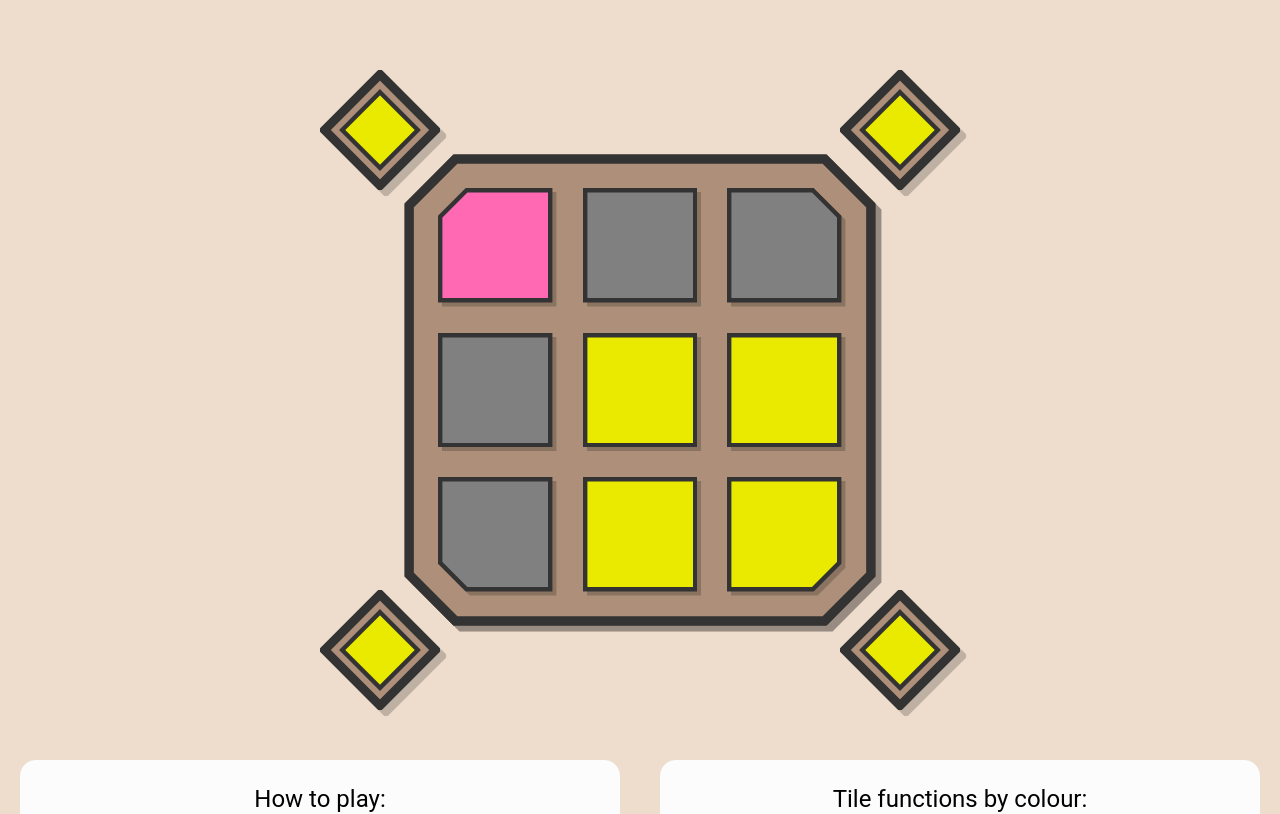
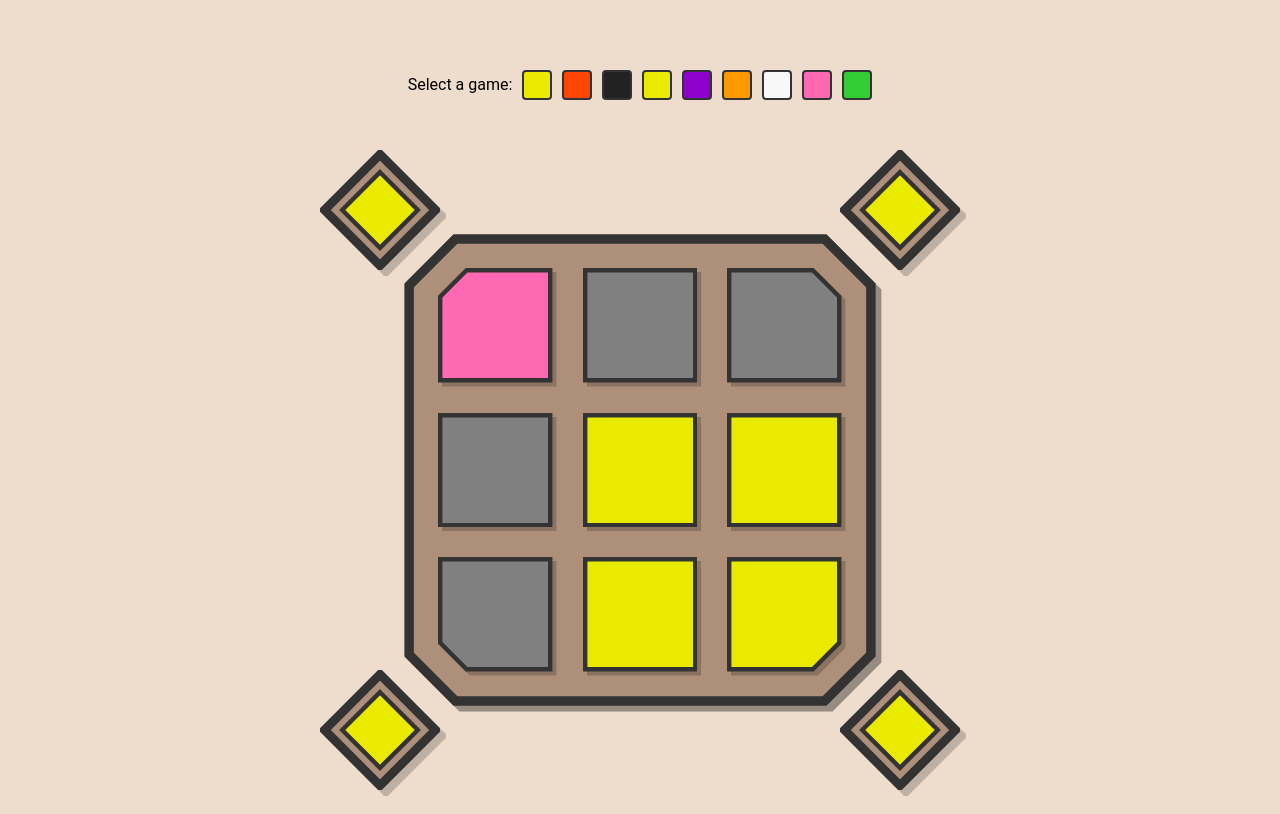
Before and after one commit to mediumpacer/puzzlebox, a React (Vite) app: page / in a window 1280 px wide. Shown: the top 814 px of the page. Built offline with nearby package versions, Linux system fonts and the light colour scheme.

Commit message:
feat: improving game state logic, adding basic multiple game functionality

```diff
--- a/src/App.tsx
+++ b/src/App.tsx
@@ -1,6 +1,6 @@
 
 import './App.css';
-import TileBoard from './components/TileBoard';
+import PuzzleBox from './components/PuzzleBox';
 import Explainers from './components/Explainers';
 
 
@@ -26,7 +26,7 @@ function App() {
     <>
       <AppContainer>
         <h1>Puzzle Box</h1>
-        <TileBoard />
+        <PuzzleBox />
         <Explainers />
       </AppContainer>
     </>
--- a/src/components/Explainers.tsx
+++ b/src/components/Explainers.tsx
@@ -37,7 +37,7 @@ const ExplainerColumn = styled.div`
   }
 `;
 
-const ExplainerTile = styled.div<{ $colour?: TileColour}>`
+const ExplainerTile = styled.div<{ $colour?: TileColour }>`
   background: ${props => props.$colour ? `var(--color-tile-${props.$colour})` : 'transparent'};
   width: 3rem;
   height: 3rem;
--- /dev/null
+++ b/src/components/GameSelector.tsx
@@ -0,0 +1,32 @@
+import TileBoard from './TileBoard';
+import { type TileColour, TileColours } from '../types/tiles';
+import { gameData } from '../data/gameData.ts';
+import styled from 'styled-components';
+
+
+const SelectorTile = styled.button<{ $colour?: TileColour }>`
+  background: ${props => props.$colour ? `var(--color-tile-${props.$colour})` : 'transparent'};
+  width: 3rem;
+  height: 3rem;
+  border: 0.2rem solid var(--color-tile-border);
+  border-radius: 0.4rem;
+  flex-shrink: 0;
+  cursor: pointer;
+`;
+
+const StyledGameSelector = styled.div`
+  display: flex;
+  align-items: center;
+  gap: 1rem;
+`;
+
+export default function GameSelector({games, onSelectClick}) {
+  return (
+    <StyledGameSelector>
+      <p>Select a game:</p>
+    {games.map(function(game, index) {
+      return <SelectorTile $colour={game.iconColour} id={game.id} key={index} onClick={() => onSelectClick(game.id)}></SelectorTile>;
+    })}
+    </StyledGameSelector>
+  );
+}
--- /dev/null
+++ b/src/components/PuzzleBox.tsx
@@ -0,0 +1,25 @@
+import TileBoard from './TileBoard';
+import GameSelector from './GameSelector';
+import { useState } from 'react';
+
+import { type PuzzleGame } from '../types/game';
+import { gameData } from '../data/gameData.ts';
+
+export default function PuzzleBox() {
+
+  const [currentGame, setCurrentGame] = useState<PuzzleGame>(gameData[0]);
+
+  const handleSelectClick = (gameId: string) => {
+    const newGame = gameData.find(game => game.id === gameId);
+    if(newGame) {
+      setCurrentGame(newGame);
+    };
+  }
+
+  return (
+    <>
+    <GameSelector games={gameData} onSelectClick={handleSelectClick}/>
+    <TileBoard game={currentGame} />
+    </>
+  );
+}
--- a/src/components/TileBoard.tsx
+++ b/src/components/TileBoard.tsx
@@ -2,7 +2,7 @@ import styled from 'styled-components';
 import { useState, useEffect } from 'react';
 import Tile from './Tile';
 import LockToggle from './LockToggle';
-import { type TileColour, TileColours } from '../types/tiles';
+import { type TileColour } from '../types/tiles';
 import { calculateTileChange } from '../helpers/tileHelpers.ts'
 
 const StyledTileBoardContainer = styled.div`
@@ -68,56 +68,12 @@ const StyledTileBoard = styled.div`
   z-index: 30;
 `;
 
-export default function TileBoard() {
-  // Game 1 - grey corners win
-  // const defaultBoard = [
-  //   TileColours.GREY, TileColours.GREEN, TileColours.GREY,
-  //   TileColours.ORANGE, TileColours.RED, TileColours.ORANGE,
-  //   TileColours.WHITE, TileColours.GREEN, TileColours.BLACK
-  // ];
-
-  // Game 2 - yello corners win
-  const defaultBoard = [
-    TileColours.PINK, TileColours.GREY, TileColours.GREY,
-    TileColours.GREY, TileColours.YELLOW, TileColours.YELLOW,
-    TileColours.GREY, TileColours.YELLOW, TileColours.YELLOW
-  ];
-
-  // const defaultBoard = [
-  //   TileColours.BLUE, TileColours.PURPLE, TileColours.PURPLE,
-  //   TileColours.PURPLE, TileColours.BLACK, TileColours.RED,
-  //   TileColours.GREEN, TileColours.WHITE, TileColours.BLACK
-  // ];
-
-  const defaultLocks = [
-    {
-      isUnlocked: false,
-      colour: TileColours.YELLOW
-    },
-    {
-      isUnlocked: false,
-      colour: TileColours.YELLOW
-    },
-    {
-      isUnlocked: false,
-      colour: TileColours.YELLOW
-    },
-    {
-      isUnlocked: false,
-      colour: TileColours.YELLOW
-    },
-  ];
-
-  interface TileLock {
-    isUnlocked: Boolean;
-    colour: TileColour;
-  };
-
-  const [tiles, setTiles] = useState<TileColour[]>(defaultBoard);
-  const [locks, setLocks] = useState<TileLock[]>(defaultLocks);
+export default function TileBoard({game}) {
+  const [tiles, setTiles] = useState<TileColour[]>([game.tiles]);
+  const [locks, setLocks] = useState<boolean[]>([false, false, false, false]);
   const [boardUnlocked, setBoardUnlocked] = useState(false);
 
-  const handlTileClick = (pos: number) => {
+  const handleTileClick = (pos: number) => {
     if (boardUnlocked) return;
     const newTiles = calculateTileChange(pos, tiles);
     setTiles(newTiles);
@@ -125,16 +81,16 @@ export default function TileBoard() {
 
   const checkLockState = (pos) => {
     const lockTileRef = [0, 2, 6, 8];
-    return (locks[pos].colour === tiles[lockTileRef[pos]]);
+    return (game.locks[pos] === tiles[lockTileRef[pos]]);
   };
 
   const handleLockClick = (pos: number) => {
     if (boardUnlocked) return;
     let newLocks = locks.slice();
     if (checkLockState(pos)) {
-      newLocks[pos].isUnlocked = true;
+      newLocks[pos] = true;
     } else {
-      newLocks = defaultLocks;
+      newLocks = [false, false, false, false];
       resetTiles();
     }
     setLocks(newLocks);
@@ -142,7 +98,7 @@ export default function TileBoard() {
 
   // Check if all locks are unlocked and then if so open the board / win
   const checkAllUnlocked = () => {
-    const isAllUnlocked = locks.every(lock => lock.isUnlocked);
+    const isAllUnlocked = locks.every(lock => lock === true);
     if (isAllUnlocked) setBoardUnlocked(true);
   };
 
@@ -151,17 +107,15 @@ export default function TileBoard() {
   const checkUnlockedLocks = () => {
     const newLocks = locks.slice();
     locks.forEach((lock, index) => {
-      if (!lock.isUnlocked) return;
-
       if (!checkLockState(index)) {
-        newLocks[index].isUnlocked = false;
+        newLocks[index] = false;
       }
     });
     setLocks(newLocks);
   };
 
   const resetTiles = () => {
-    setTiles(defaultBoard);
+    setTiles(game.tiles);
   }
 
   useEffect(() => {
@@ -172,10 +126,18 @@ export default function TileBoard() {
     checkAllUnlocked();
   }, [locks]);
 
+
+  useEffect(() => {
+    setTiles(game.tiles);
+    setLocks([false, false, false, false]);
+    setBoardUnlocked(false);
+  }, [game]);
+
+
   return (
     <StyledTileBoardContainer className={`${boardUnlocked ? 'unlocked' : ''}`}>
-      {locks.map(function(lock, index){
-        return <LockToggle colour={lock.colour} pos={index} key={index} isUnlocked={lock.isUnlocked} onLockClick={handleLockClick}></LockToggle>;
+      {game.locks.map(function(lock, index){
+        return <LockToggle colour={lock} pos={index} key={index} isUnlocked={locks[index]} onLockClick={handleLockClick}></LockToggle>;
       })}
       <div className="styled-tile-board__inner">
         <div className="box box__top">
@@ -185,7 +147,7 @@ export default function TileBoard() {
         </div>
         <StyledTileBoard className="styled-tile-board__board">
           {tiles.map(function(tileColour, index){
-            return <Tile colour={tileColour} pos={index} key={index} onTileClick={handlTileClick}></Tile>;
+            return <Tile colour={tileColour} pos={index} key={index} onTileClick={handleTileClick}></Tile>;
           })}
         </StyledTileBoard>
         <div className="box box__bottom">
--- /dev/null
+++ b/src/data/gameData.ts
@@ -0,0 +1,148 @@
+import { TileColours } from '../types/tiles';
+
+export const gameData = [
+  {
+    id: '1',
+    title: 'Yellow Locks',
+    iconColour: TileColours.YELLOW,
+    tiles: [
+      TileColours.PINK, TileColours.GREY, TileColours.GREY,
+      TileColours.GREY, TileColours.YELLOW, TileColours.YELLOW,
+      TileColours.GREY, TileColours.YELLOW, TileColours.YELLOW
+    ],
+    locks: [
+      TileColours.YELLOW,
+      TileColours.YELLOW,
+      TileColours.YELLOW,
+      TileColours.YELLOW,
+    ]
+  },
+  {
+    id: '2',
+    title: 'Red Locks',
+    iconColour: TileColours.RED,
+    tiles: [
+      TileColours.GREY, TileColours.GREEN, TileColours.GREY,
+      TileColours.ORANGE, TileColours.RED, TileColours.ORANGE,
+      TileColours.WHITE, TileColours.GREEN, TileColours.BLACK
+    ],
+    locks: [
+      TileColours.RED,
+      TileColours.RED,
+      TileColours.RED,
+      TileColours.RED,
+    ]
+  },
+  {
+    id: '3',
+    title: 'Black Locks',
+    iconColour: TileColours.BLACK,
+    tiles: [
+      TileColours.GREEN, TileColours.BLACK, TileColours.GREEN,
+      TileColours.BLACK, TileColours.BLACK, TileColours.BLACK,
+      TileColours.GREEN, TileColours.YELLOW, TileColours.GREEN
+    ],
+    locks: [
+      TileColours.BLACK,
+      TileColours.BLACK,
+      TileColours.BLACK,
+      TileColours.BLACK,
+    ]
+  },
+  {
+    id: '4',
+    title: 'Yellow Locks 2',
+    iconColour: TileColours.YELLOW,
+    tiles: [
+      TileColours.BLACK, TileColours.YELLOW, TileColours.GREY,
+      TileColours.YELLOW, TileColours.GREEN, TileColours.YELLOW,
+      TileColours.GREY, TileColours.YELLOW, TileColours.BLACK
+    ],
+    locks: [
+      TileColours.YELLOW,
+      TileColours.YELLOW,
+      TileColours.YELLOW,
+      TileColours.YELLOW,
+    ]
+  },
+  {
+    id: '5',
+    title: 'Purple Locks',
+    iconColour: TileColours.PURPLE,
+    tiles: [
+      TileColours.YELLOW, TileColours.PURPLE, TileColours.YELLOW,
+      TileColours.GREEN, TileColours.RED, TileColours.BLACK,
+      TileColours.PURPLE, TileColours.PURPLE, TileColours.PURPLE
+    ],
+    locks: [
+      TileColours.PURPLE,
+      TileColours.PURPLE,
+      TileColours.PURPLE,
+      TileColours.PURPLE,
+    ]
+  },
+  {
+    id: '6',
+    title: 'Orange Locks',
+    iconColour: TileColours.ORANGE,
+    tiles: [
+      TileColours.ORANGE, TileColours.BLACK, TileColours.ORANGE,
+      TileColours.ORANGE, TileColours.ORANGE, TileColours.ORANGE,
+      TileColours.PURPLE, TileColours.GREEN, TileColours.PURPLE
+    ],
+    locks: [
+      TileColours.ORANGE,
+      TileColours.ORANGE,
+      TileColours.ORANGE,
+      TileColours.ORANGE,
+    ]
+  },
+  {
+    id: '7',
+    title: 'White Locks',
+    iconColour: TileColours.WHITE,
+    tiles: [
+      TileColours.YELLOW, TileColours.YELLOW, TileColours.YELLOW,
+      TileColours.WHITE, TileColours.PINK, TileColours.WHITE,
+      TileColours.GREY, TileColours.GREY, TileColours.GREY
+    ],
+    locks: [
+      TileColours.WHITE,
+      TileColours.WHITE,
+      TileColours.WHITE,
+      TileColours.WHITE
+    ]
+  },
+  {
+    id: '8',
+    title: 'Pink Locks',
+    iconColour: TileColours.PINK,
+    tiles: [
+      TileColours.PINK, TileColours.PINK, TileColours.GREY,
+      TileColours.GREY, TileColours.GREY, TileColours.GREY,
+      TileColours.ORANGE, TileColours.ORANGE, TileColours.ORANGE
+    ],
+    locks: [
+      TileColours.PINK,
+      TileColours.PINK,
+      TileColours.PINK,
+      TileColours.PINK,
+    ]
+  },
+  {
+    id: '9',
+    title: 'Green Locks',
+    iconColour: TileColours.GREEN,
+    tiles: [
+      TileColours.GREEN, TileColours.GREY, TileColours.GREEN,
+      TileColours.GREY, TileColours.ORANGE, TileColours.ORANGE,
+      TileColours.GREY, TileColours.BLACK, TileColours.PURPLE
+    ],
+    locks: [
+      TileColours.GREEN,
+      TileColours.GREEN,
+      TileColours.GREEN,
+      TileColours.GREEN,
+    ]
+  },
+]
--- /dev/null
+++ b/src/types/game.ts
@@ -0,0 +1,10 @@
+
+  import { type TileColour} from '../types/tiles';
+
+  export interface PuzzleGame {
+    id: string;
+    title: string;
+    iconColour: TileColour;
+    tiles: TileColour[];
+    locks: TileColour[];
+  };
--- a/src/types/tiles.ts
+++ b/src/types/tiles.ts
@@ -11,4 +11,4 @@ export const TileColours = {
   YELLOW: 'yellow',
 } as const;
 
-export type TileColour = typeof TileColours[keyof typeof TileColours]
+export type TileColour = typeof TileColours[keyof typeof TileColours];
```
